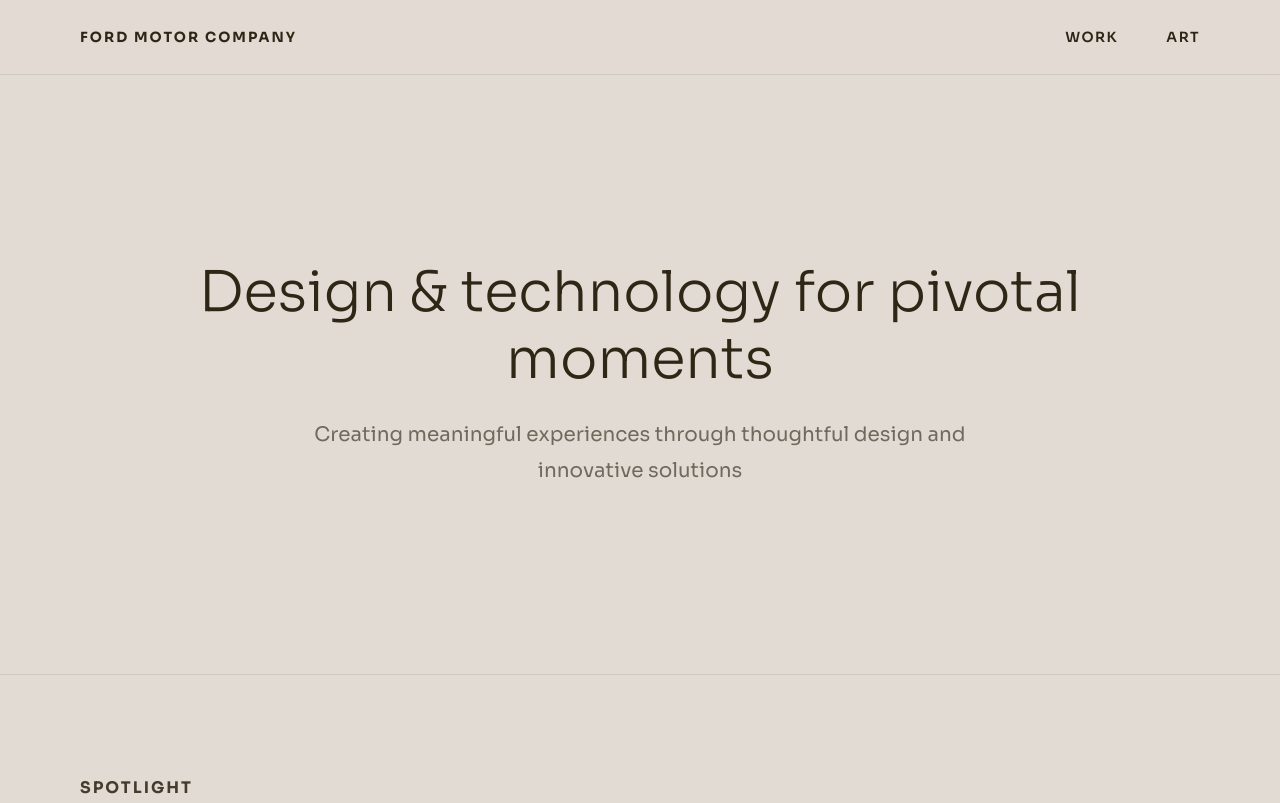
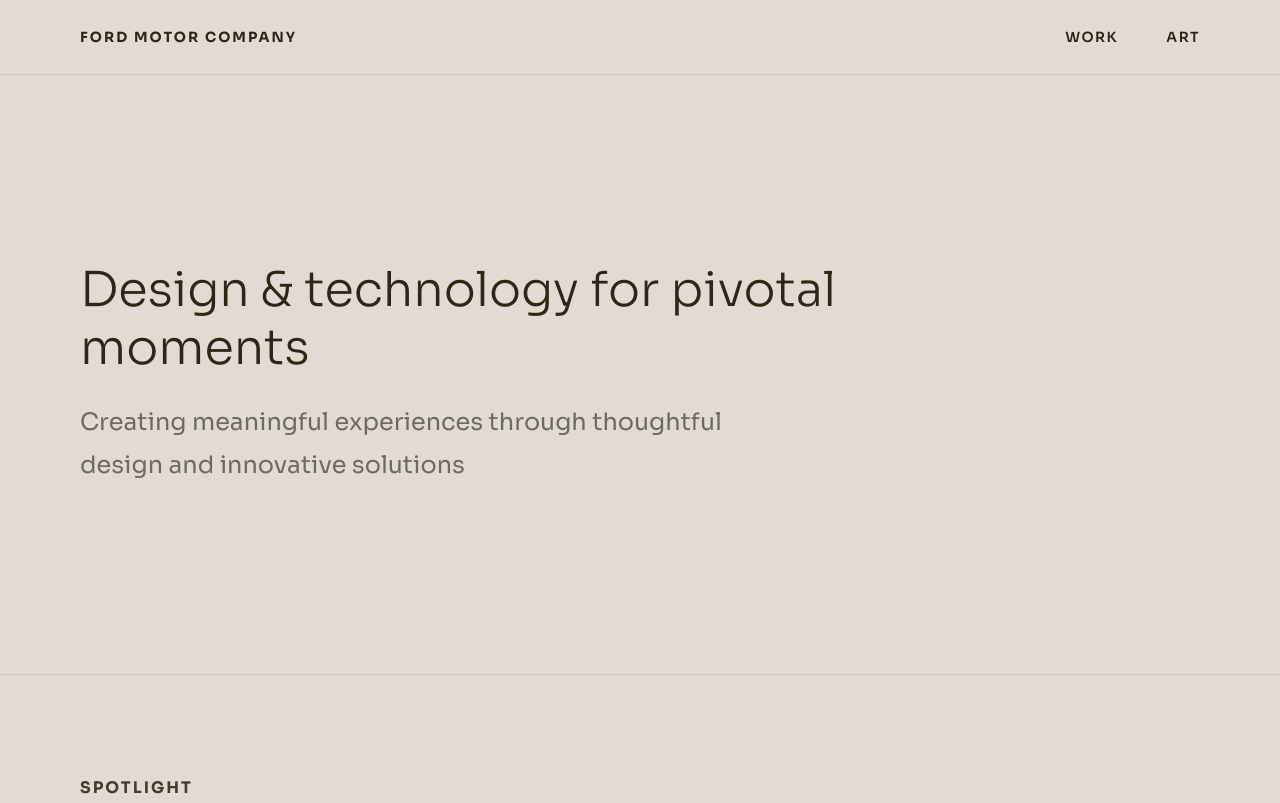
Before and after one commit to christhomasdesigns/christhomasdesigns.github.io, a plain HTML site: page index.html in a window 1280 px wide. Shown: the top 803 px of the page. Drawn offline with Linux system fonts and the light colour scheme.

Commit message:
Left align hero section content and update typography
- Left aligned all hero content (title and subtitle)
- Changed hero title font-size from 56px to 48px
- Changed hero subtitle font-size from 20px to 24px
- Updated hero padding from 120px to 80px top/bottom
- Set 24px spacing between title and subtitle
- Removed margin: 0 auto from container class
- Changed hero justify-content from center to flex-start

```diff
--- a/css/styles.css
+++ b/css/styles.css
@@ -75,7 +75,6 @@ p {
 
 .container {
     max-width: 1440px;
-    margin: 0 auto;
     padding: 0 80px;
 }
 
@@ -198,7 +197,7 @@ p {
     min-height: 600px;
     display: flex;
     align-items: center;
-    justify-content: center;
+    justify-content: flex-start;
     overflow: hidden;
     border-bottom: 1px solid rgba(47, 39, 22, 0.1);
 }
@@ -220,25 +219,24 @@ p {
 .hero__content {
     position: relative;
     z-index: 1;
-    text-align: center;
-    padding: 120px 0;
+    text-align: left;
+    padding-top: 80px;
+    padding-bottom: 80px;
+    margin: 0;
 }
 
 .hero__title {
-    font-size: 56px;
+    font-size: 48px;
     font-weight: 300;
     margin-bottom: 24px;
     max-width: 900px;
-    margin-left: auto;
-    margin-right: auto;
 }
 
 .hero__subtitle {
-    font-size: 20px;
+    font-size: 24px;
     font-weight: 400;
     color: #6f6a5e;
     max-width: 700px;
-    margin: 0 auto;
 }
 
 /* ===================================
```
